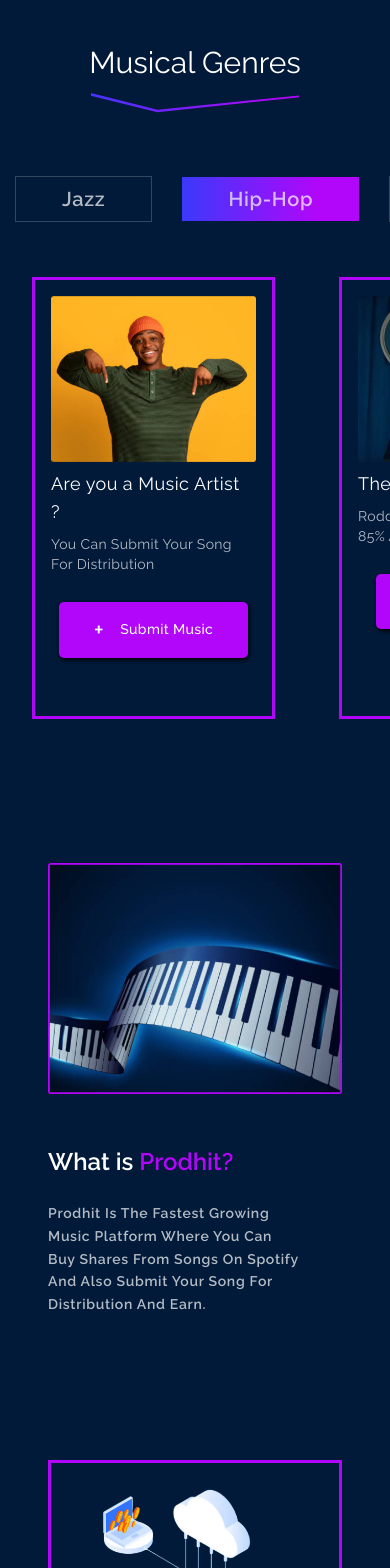
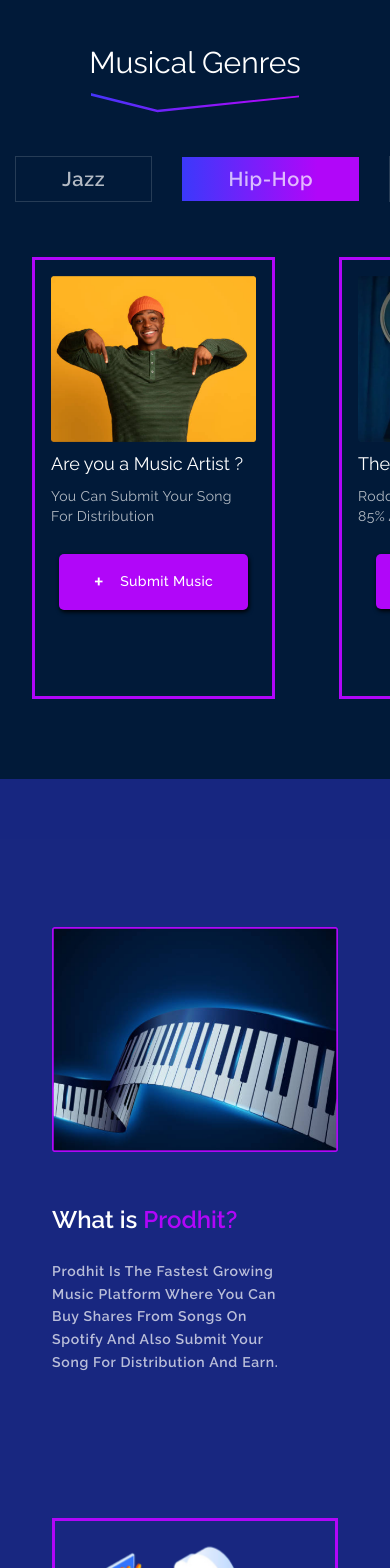
Before and after one commit to Olabisim/prodhit, a React (Create React App) app: page / in a window 390 px wide. Shown: the part 940-2508 px from the top of the page. Built offline with nearby package versions, Linux system fonts and the light colour scheme; a web font is replaced by a local one.

Commit message:
little changes

```diff
--- a/src/components/Main.tsx
+++ b/src/components/Main.tsx
@@ -49,12 +49,12 @@
 
                         </div>
 
-                        <div className="main-main2 text-white mt-20 text-center" >
+                        <div className="main-main2 text-white mt-20 text-center mb-20" >
                                 <div>
                                         <h2 className="font-normal text-3xl lg:text-4xl lg:tracking-wide">Musical Genres</h2>
                                         <div className="under_musical"></div>
                                 </div>
-                                <div className="lg:mt-5 mt-5">
+                                <div className="">
                                         <div className="ul-main">
                                                 <ul>
                                                         <li><a href="#jzz">Jazz</a></li>
@@ -72,7 +72,7 @@
                                                         <div className="main-content-box p-4 text-left ml-8 mr-8">
 
                                                                 <img src="../../Gen1.png" alt="fir" />
-                                                                <h2 className="text-lg lg:text-2xl p-2 pl-0 tracking-wide lg:tracking-widest ">Are you a Music Artist ?</h2>
+                                                                <h2 className="text-lg lg:text-2xl p-2 pl-0 lg:tracking-widest ">Are you a Music Artist ?</h2>
                                                                 <p className="tracking-wide text-sm lg:text-lg mb-7">You Can Submit Your Song <br />For Distribution</p>
                                                                 <button className="text-center tracking-wide text-sm lg:text-xl font-medium">
                                                                         <span className="text-2xl lg:text-4xl pr-4">+</span>
@@ -83,7 +83,7 @@
                                                         <div className="main-content-box p-4 text-left ml-8 mr-8">
 
                                                                 <img src="../../Gen2.png" alt="fir" />
-                                                                <h2 className="text-lg lg:text-2xl p-2 pl-0 tracking-wide lg:tracking-widest">The Box</h2>
+                                                                <h2 className="text-lg lg:text-2xl p-2 pl-0 lg:tracking-widest">The Box</h2>
                                                                 <p className="tracking-wide text-sm lg:text-lg mb-7">Roddy Ricch <br />85% Available Stocks </p>
                                                                 <button className="text-center tracking-wide text-sm lg:text-xl font-medium">
                                                                         Execute Order
@@ -92,7 +92,7 @@
                                                         <div className="main-content-box p-4 text-left ml-8 mr-8">
 
                                                                 <img src="../../chris3.png" alt="fir" />
-                                                                <h2 className="text-lg lg:text-2xl p-2 pl-0 tracking-wide lg:tracking-widest">No Guidance</h2>
+                                                                <h2 className="text-lg lg:text-2xl p-2 pl-0 lg:tracking-widest">No Guidance</h2>
                                                                 <p className="tracking-wide text-sm lg:text-lg mb-7">Chris Brown ft Drake <br />65% Available Stocks</p>
                                                                 <button className="text-center tracking-wide text-sm lg:text-xl font-medium">
                                                                         Execute Order
@@ -115,7 +115,7 @@
                                 </div>
                         </div>
 
-                        <div className="main-main3 text-white">
+                        <div className="main-main3 text-white p-1">
 
                                 <div className="container mx-auto">
 
--- a/src/components/index.css
+++ b/src/components/index.css
@@ -167,7 +167,7 @@
 
 .main-main2 ul li a{
         /* background-color: rgba(39, 47, 176, 0.6); */
-        border: 1px solid rgba(255, 255, 255, .2);
+        border: 1px solid rgba(255, 255, 255, .15);
         padding: 15px 70px;
         margin: 10px 30px 10px 30px;
 
@@ -239,6 +239,8 @@
 
 .main-main3 {
         /* height: 600px; */
+        background-color: rgba(39, 47, 176, 0.6);
+        /* padding: 10px; */
 }
 .main-main3 p {
         color: rgba(255, 255, 255, 0.7);
```
